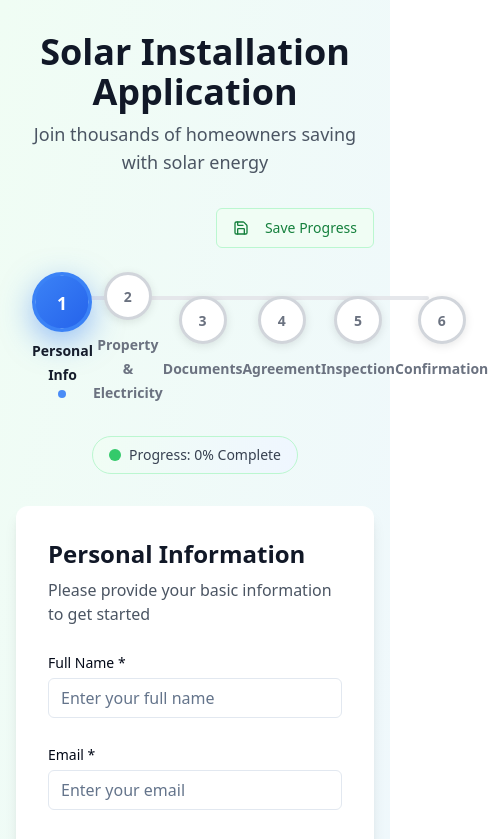
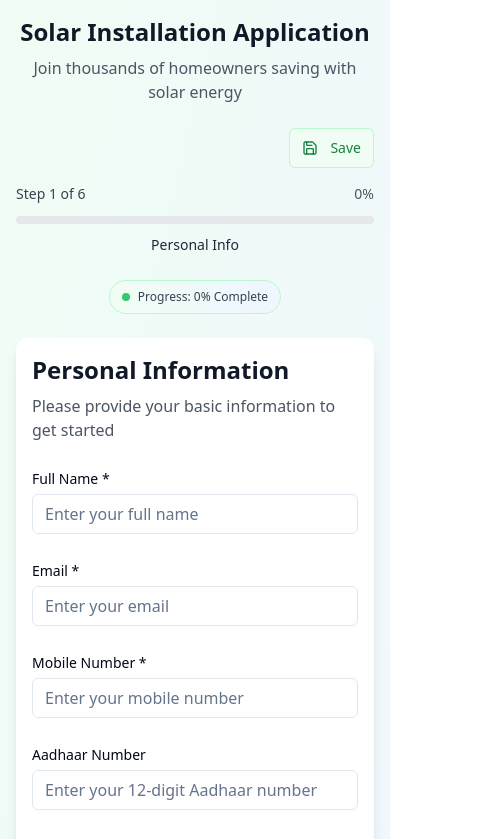
Before and after one commit to Shiva552003/breeze-registration-vue, a React (Vite) app: page / in a window 390 px wide. Shown: the top 839 px of the page, 488 px wide, since content can reach past the window. Built offline with nearby package versions, Linux system fonts and the light colour scheme.

Commit message:
Fix: Improve responsiveness
Make the website more responsive across different screen sizes.

```diff
--- a/src/components/ProgressTracker.tsx
+++ b/src/components/ProgressTracker.tsx
@@ -1,80 +1,138 @@
+
 import React from 'react';
 import { Check, Save } from 'lucide-react';
 import { Button } from './ui/button';
+
 interface Step {
   id: number;
   title: string;
 }
+
 interface ProgressTrackerProps {
   steps: Step[];
   currentStep: number;
   onSaveProgress?: () => void;
 }
+
 export const ProgressTracker: React.FC<ProgressTrackerProps> = ({
   steps,
   currentStep,
   onSaveProgress
 }) => {
-  return <div className="w-full">
+  return (
+    <div className="w-full">
       {/* Save Progress Button */}
-      <div className="flex justify-end mb-6">
-        <Button onClick={onSaveProgress} variant="outline" className="bg-green-50 border-green-200 text-green-700 hover:bg-green-100 hover:border-green-300 transition-all duration-300">
-          <Save className="w-4 h-4 mr-2" />
-          Save Progress
+      <div className="flex justify-end mb-4 sm:mb-6">
+        <Button
+          onClick={onSaveProgress}
+          variant="outline"
+          className="bg-green-50 border-green-200 text-green-700 hover:bg-green-100 hover:border-green-300 transition-all duration-300 text-sm sm:text-base px-3 sm:px-4 py-2"
+        >
+          <Save className="w-3 h-3 sm:w-4 sm:h-4 mr-1 sm:mr-2" />
+          <span className="hidden xs:inline">Save Progress</span>
+          <span className="xs:hidden">Save</span>
         </Button>
       </div>
 
-      <div className="relative flex items-center justify-between mb-8 px-4">
+      {/* Mobile Progress Bar - Simplified for small screens */}
+      <div className="block sm:hidden mb-6">
+        <div className="flex items-center justify-between mb-3">
+          <span className="text-sm font-medium text-gray-700">
+            Step {currentStep} of {steps.length}
+          </span>
+          <span className="text-sm text-gray-600">
+            {Math.round((currentStep - 1) / (steps.length - 1) * 100)}%
+          </span>
+        </div>
+        <div className="w-full bg-gray-200 rounded-full h-2">
+          <div
+            className="bg-gradient-to-r from-green-400 to-green-600 h-2 rounded-full transition-all duration-500"
+            style={{ width: `${(currentStep - 1) / (steps.length - 1) * 100}%` }}
+          />
+        </div>
+        <div className="mt-2 text-center">
+          <span className="text-sm font-medium text-gray-800">
+            {steps[currentStep - 1].title}
+          </span>
+        </div>
+      </div>
+
+      {/* Desktop Progress Tracker */}
+      <div className="hidden sm:block relative flex items-center justify-between mb-6 lg:mb-8 px-2 sm:px-4">
         {/* Background Progress Line */}
-        <div className="absolute top-6 left-0 w-full h-1 bg-gradient-to-r from-gray-200 via-gray-200 to-gray-200 rounded-full px-[9px] py-0 mx-[55px]">
-          <div className="h-full bg-gradient-to-r from-green-400 via-green-500 to-green-600 rounded-full transition-all duration-1000 ease-out shadow-lg" style={{
-          width: `${(currentStep - 1) / (steps.length - 1) * 100}%`,
-          boxShadow: '0 0 20px rgba(34, 197, 94, 0.4)'
-        }} />
+        <div className="absolute top-6 left-0 w-full h-1 bg-gradient-to-r from-gray-200 via-gray-200 to-gray-200 rounded-full px-[9px] py-0 mx-[35px] sm:mx-[55px]">
+          <div
+            className="h-full bg-gradient-to-r from-green-400 via-green-500 to-green-600 rounded-full transition-all duration-1000 ease-out shadow-lg"
+            style={{
+              width: `${(currentStep - 1) / (steps.length - 1) * 100}%`,
+              boxShadow: '0 0 20px rgba(34, 197, 94, 0.4)'
+            }}
+          />
         </div>
 
-        {steps.map((step, index) => <div key={step.id} className="relative flex flex-col items-center z-10">
+        {steps.map((step, index) => (
+          <div key={step.id} className="relative flex flex-col items-center z-10">
             {/* Step Circle */}
-            <div className={`relative w-12 h-12 rounded-full flex items-center justify-center border-3 transition-all duration-500 ease-out transform ${step.id < currentStep ? 'bg-gradient-to-br from-green-400 to-green-600 border-green-500 text-white scale-110 shadow-lg animate-pulse' : step.id === currentStep ? 'bg-gradient-to-br from-blue-500 to-blue-600 border-blue-500 text-white scale-125 shadow-2xl' : 'bg-white border-gray-300 text-gray-500 hover:border-gray-400 hover:scale-105'}`} style={{
-          boxShadow: step.id <= currentStep ? `0 8px 25px ${step.id === currentStep ? 'rgba(59, 130, 246, 0.5)' : 'rgba(34, 197, 94, 0.4)'}` : '0 2px 10px rgba(0, 0, 0, 0.1)'
-        }}>
+            <div
+              className={`relative w-8 h-8 sm:w-10 sm:h-10 lg:w-12 lg:h-12 rounded-full flex items-center justify-center border-3 transition-all duration-500 ease-out transform ${
+                step.id < currentStep
+                  ? 'bg-gradient-to-br from-green-400 to-green-600 border-green-500 text-white scale-110 shadow-lg animate-pulse'
+                  : step.id === currentStep
+                    ? 'bg-gradient-to-br from-blue-500 to-blue-600 border-blue-500 text-white scale-125 shadow-2xl'
+                    : 'bg-white border-gray-300 text-gray-500 hover:border-gray-400 hover:scale-105'
+              }`}
+              style={{
+                boxShadow: step.id <= currentStep
+                  ? `0 8px 25px ${step.id === currentStep ? 'rgba(59, 130, 246, 0.5)' : 'rgba(34, 197, 94, 0.4)'}`
+                  : '0 2px 10px rgba(0, 0, 0, 0.1)'
+              }}
+            >
               {/* Ripple Effect for Current Step */}
-              {step.id === currentStep && <div className="absolute inset-0 rounded-full bg-blue-500 animate-ping opacity-30" />}
+              {step.id === currentStep && (
+                <div className="absolute inset-0 rounded-full bg-blue-500 animate-ping opacity-30" />
+              )}
 
               {/* Step Content */}
               <div className="relative z-10">
-                {step.id < currentStep ? <Check className="w-6 h-6 animate-scale-in" /> : <span className="text-sm font-bold">{step.id}</span>}
+                {step.id < currentStep ? (
+                  <Check className="w-3 h-3 sm:w-5 sm:h-5 lg:w-6 lg:h-6 animate-scale-in" />
+                ) : (
+                  <span className="text-xs sm:text-sm font-bold">{step.id}</span>
+                )}
               </div>
 
               {/* Success Glow Effect */}
-              {step.id < currentStep && <div className="absolute inset-0 rounded-full bg-green-400 opacity-20 animate-pulse" />}
+              {step.id < currentStep && (
+                <div className="absolute inset-0 rounded-full bg-green-400 opacity-20 animate-pulse" />
+              )}
             </div>
 
             {/* Step Title */}
-            <div className="mt-3 text-center">
-              <span className={`text-sm font-semibold transition-all duration-300 ${step.id <= currentStep ? 'text-gray-900 transform scale-105' : 'text-gray-500'} ${step.id === currentStep ? 'animate-pulse' : ''}`}>
+            <div className="mt-2 sm:mt-3 text-center max-w-[80px] sm:max-w-none">
+              <span className={`text-xs sm:text-sm font-semibold transition-all duration-300 ${
+                step.id <= currentStep ? 'text-gray-900 transform scale-105' : 'text-gray-500'
+              } ${step.id === currentStep ? 'animate-pulse' : ''}`}>
                 {step.title}
               </span>
 
               {/* Active Step Indicator */}
-              {step.id === currentStep && <div className="mt-1 w-2 h-2 bg-blue-500 rounded-full mx-auto animate-pulse" />}
+              {step.id === currentStep && (
+                <div className="mt-1 w-2 h-2 bg-blue-500 rounded-full mx-auto animate-pulse" />
+              )}
             </div>
-
-            {/* Connecting Lines Between Steps */}
-            {index < steps.length - 1 && <div className="absolute top-6 left-12 w-full">
-
-              </div>}
-          </div>)}
+          </div>
+        ))}
       </div>
 
       {/* Progress Percentage Display */}
       <div className="text-center mb-4">
-        <div className="inline-flex items-center px-4 py-2 bg-gradient-to-r from-green-50 to-blue-50 rounded-full border border-green-200">
-          <div className="w-3 h-3 bg-green-500 rounded-full mr-2 animate-pulse" />
-          <span className="text-sm font-medium text-gray-700">
+        <div className="inline-flex items-center px-3 sm:px-4 py-2 bg-gradient-to-r from-green-50 to-blue-50 rounded-full border border-green-200">
+          <div className="w-2 h-2 sm:w-3 sm:h-3 bg-green-500 rounded-full mr-2 animate-pulse" />
+          <span className="text-xs sm:text-sm font-medium text-gray-700">
             Progress: {Math.round((currentStep - 1) / (steps.length - 1) * 100)}% Complete
           </span>
         </div>
       </div>
-    </div>;
+    </div>
+  );
 };
--- a/src/pages/Index.tsx
+++ b/src/pages/Index.tsx
@@ -71,14 +71,14 @@ const Index = () => {
 
   return (
     <div className="min-h-screen bg-gradient-to-br from-green-50 to-blue-50">
-      <div className="container mx-auto px-4 py-8">
+      <div className="container mx-auto px-4 sm:px-6 lg:px-8 py-4 sm:py-6 lg:py-8">
         <div className="max-w-4xl mx-auto">
           {/* Header */}
-          <div className="text-center mb-8">
-            <h1 className="text-4xl font-bold text-gray-900 mb-2">
+          <div className="text-center mb-6 sm:mb-8">
+            <h1 className="text-2xl sm:text-3xl lg:text-4xl font-bold text-gray-900 mb-2">
               Solar Installation Application
             </h1>
-            <p className="text-lg text-gray-600">
+            <p className="text-base sm:text-lg text-gray-600 px-4">
               Join thousands of homeowners saving with solar energy
             </p>
           </div>
@@ -91,7 +91,7 @@ const Index = () => {
           />
 
           {/* Main Content */}
-          <div className="bg-white rounded-xl shadow-lg p-8 mt-8">
+          <div className="bg-white rounded-xl shadow-lg p-4 sm:p-6 lg:p-8 mt-6 sm:mt-8">
             <CurrentStepComponent
               data={formData[getStepKey(currentStep) as keyof typeof formData]}
               onNext={handleNext}
@@ -102,14 +102,14 @@ const Index = () => {
           </div>
 
           {/* Help Section */}
-          <div className="mt-8 text-center">
-            <p className="text-gray-600">
+          <div className="mt-6 sm:mt-8 text-center px-4">
+            <p className="text-sm sm:text-base text-gray-600">
               Need help? Contact us at{' '}
-              <a href="mailto:support@solar.com" className="text-green-600 hover:text-green-700">
+              <a href="mailto:support@solar.com" className="text-green-600 hover:text-green-700 break-all">
                 support@solar.com
               </a>{' '}
               or call{' '}
-              <a href="tel:+1234567890" className="text-green-600 hover:text-green-700">
+              <a href="tel:+1234567890" className="text-green-600 hover:text-green-700 whitespace-nowrap">
                 (123) 456-7890
               </a>
             </p>
--- a/tailwind.config.ts
+++ b/tailwind.config.ts
@@ -1,3 +1,4 @@
+
 import type { Config } from "tailwindcss";
 
 export default {
@@ -16,6 +17,14 @@ export default {
 			screens: {
 				'2xl': '1400px'
 			}
+		},
+		screens: {
+			'xs': '475px',
+			'sm': '640px',
+			'md': '768px',
+			'lg': '1024px',
+			'xl': '1280px',
+			'2xl': '1400px'
 		},
 		extend: {
 			colors: {
```
